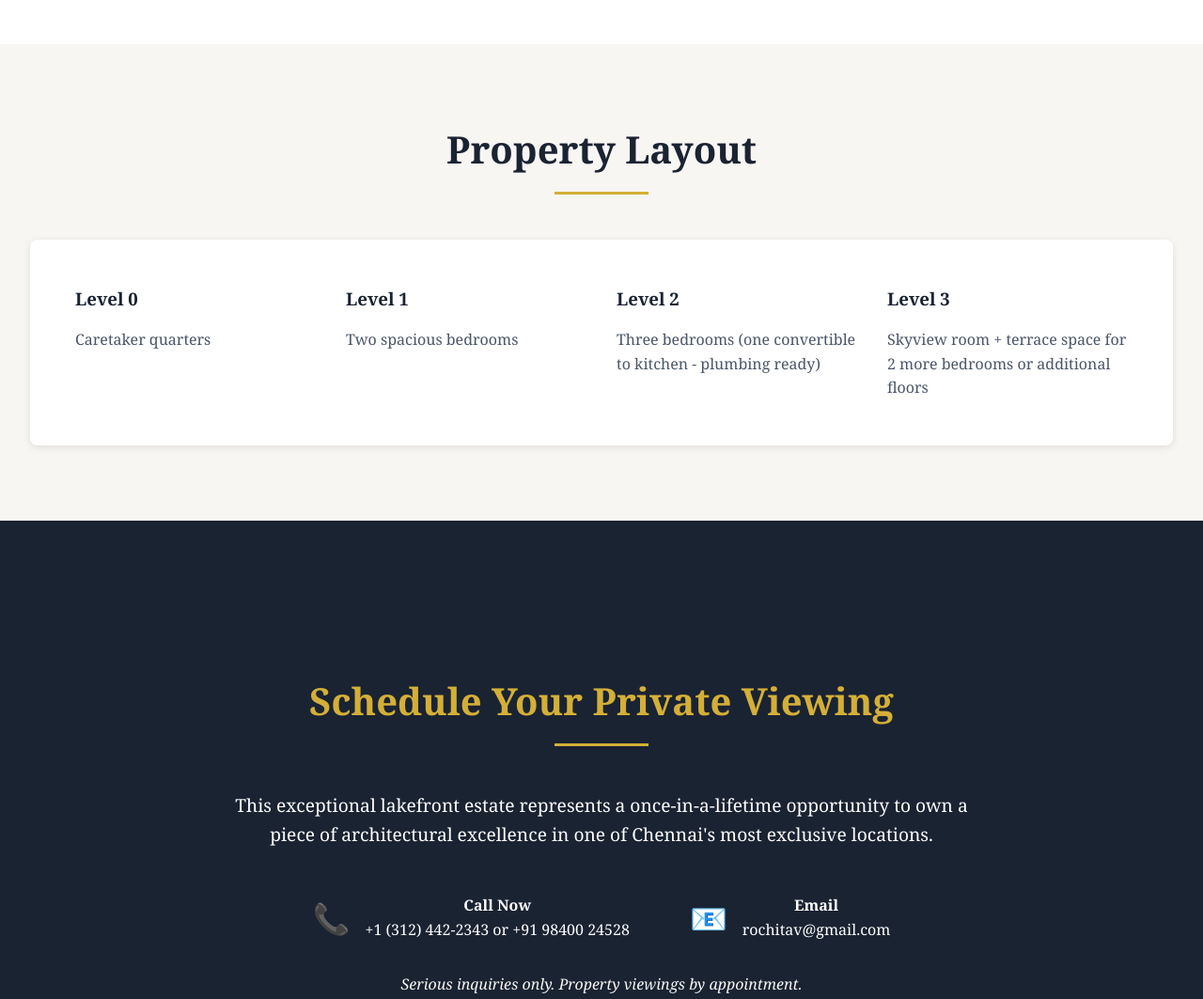
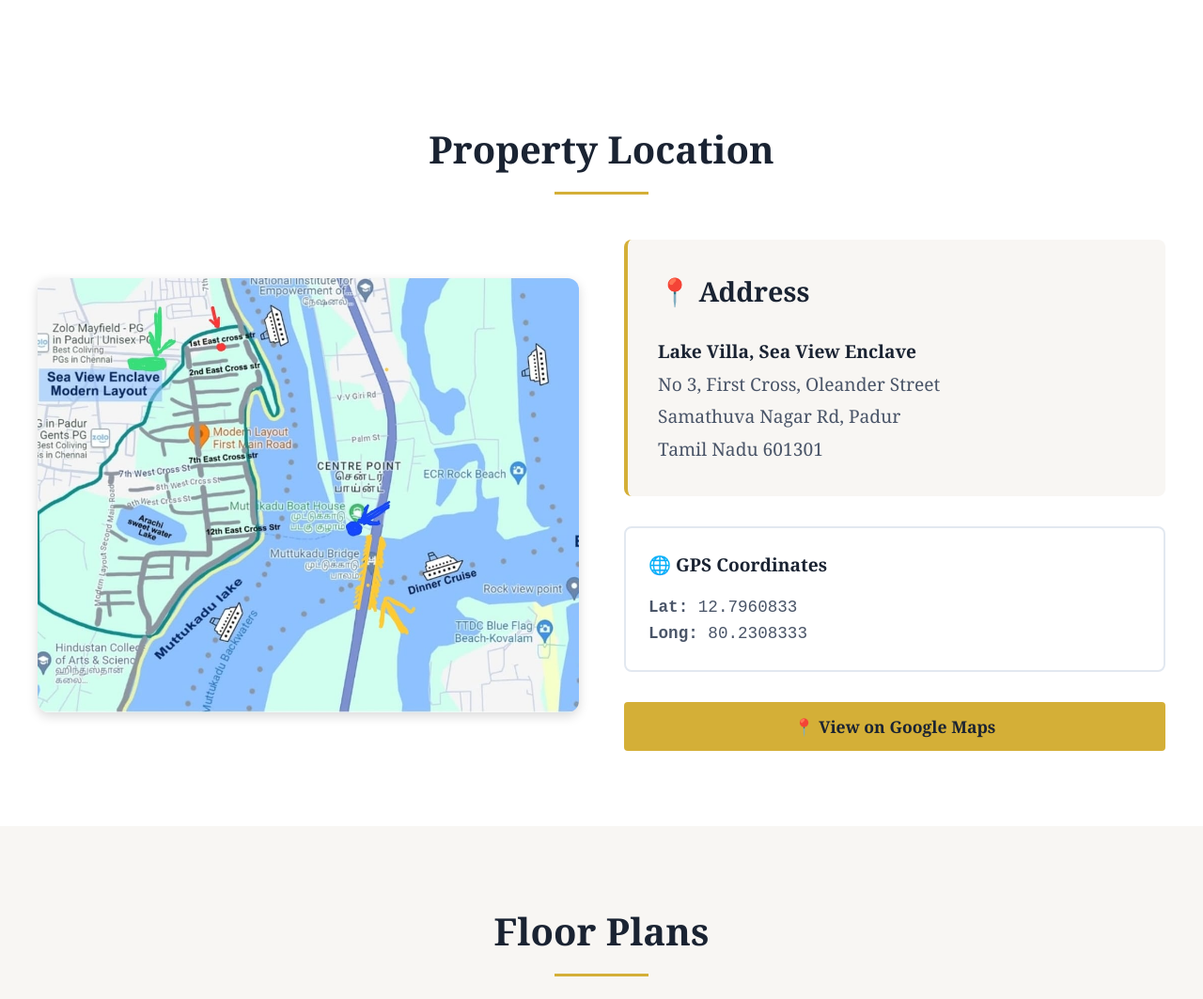
Before and after one commit to akashvenkataramanan/Muttukadu_villa, a plain HTML site: page index.html in a window 1280 px wide. Shown: the part 6320-7383 px from the top of the page at 94% size. Drawn offline with Linux system fonts and the light colour scheme.

Commit message:
more images changed

```diff
--- a/index.html
+++ b/index.html
@@ -712,32 +712,89 @@
         </div>
     </section>
 
-    <!-- Layout Information -->
-    <section class="section">
-        <h2 class="section-title">Property Layout</h2>
-        <div style="background: white; padding: 3rem; border-radius: 8px; box-shadow: 0 2px 8px rgba(0,0,0,0.1);">
-            <div style="display: grid; grid-template-columns: repeat(auto-fit, minmax(250px, 1fr)); gap: 2rem;">
-                <div>
-                    <h3 style="color: var(--deep-blue); margin-bottom: 1rem;">Level 0</h3>
-                    <p>Caretaker quarters</p>
+    <!-- Property Location -->
+    <section class="section" style="background: white;">
+        <h2 class="section-title">Property Location</h2>
+        <div style="max-width: 1200px; margin: 0 auto;">
+            <div style="display: grid; grid-template-columns: 1fr 1fr; gap: 3rem; align-items: center;">
+                <!-- Location Map -->
+                <div style="border-radius: 12px; overflow: hidden; box-shadow: 0 4px 12px rgba(0,0,0,0.15);">
+                    <img src="images/location.jpeg" alt="Property Location Map" style="width: 100%; height: auto; display: block;">
                 </div>
 
+                <!-- Location Details -->
                 <div>
-                    <h3 style="color: var(--deep-blue); margin-bottom: 1rem;">Level 1</h3>
-                    <p>Two spacious bedrooms</p>
-                </div>
+                    <div style="background: var(--soft-cream); padding: 2rem; border-radius: 8px; border-left: 4px solid var(--primary-gold); margin-bottom: 2rem;">
+                        <h3 style="color: var(--deep-blue); margin-bottom: 1.5rem; font-size: 1.8rem;">📍 Address</h3>
+                        <p style="font-size: 1.2rem; line-height: 1.8; color: var(--text-gray); margin: 0;">
+                            <strong style="color: var(--deep-blue);">Lake Villa, Sea View Enclave</strong><br>
+                            No 3, First Cross, Oleander Street<br>
+                            Samathuva Nagar Rd, Padur<br>
+                            Tamil Nadu 601301
+                        </p>
+                    </div>
 
-                <div>
-                    <h3 style="color: var(--deep-blue); margin-bottom: 1rem;">Level 2</h3>
-                    <p>Three bedrooms (one convertible to kitchen - plumbing ready)</p>
-                </div>
+                    <div style="background: white; padding: 1.5rem; border-radius: 8px; border: 2px solid var(--border-light); margin-bottom: 2rem;">
+                        <h4 style="color: var(--deep-blue); margin-bottom: 1rem; font-size: 1.2rem;">🌐 GPS Coordinates</h4>
+                        <p style="font-family: monospace; font-size: 1.1rem; color: var(--text-gray); margin: 0;">
+                            <strong>Lat:</strong> 12.7960833<br>
+                            <strong>Long:</strong> 80.2308333
+                        </p>
+                    </div>
 
-                <div>
-                    <h3 style="color: var(--deep-blue); margin-bottom: 1rem;">Level 3</h3>
-                    <p>Skyview room + terrace space for 2 more bedrooms or additional floors</p>
+                    <a href="https://maps.app.goo.gl/M3GabYMevFVRgXNq6?g_st=aw" target="_blank" class="contact-btn" style="font-size: 1.1rem; display: inline-block; text-align: center; width: 100%;">
+                        📍 View on Google Maps
+                    </a>
                 </div>
             </div>
         </div>
+
+        <style>
+            @media (max-width: 768px) {
+                .section div[style*="grid-template-columns: 1fr 1fr"] {
+                    grid-template-columns: 1fr !important;
+                }
+            }
+        </style>
+    </section>
+
+    <!-- Floor Plans -->
+    <section class="section">
+        <h2 class="section-title">Floor Plans</h2>
+        <div style="max-width: 1200px; margin: 0 auto;">
+            <div style="display: grid; grid-template-columns: repeat(auto-fit, minmax(500px, 1fr)); gap: 3rem;">
+                <!-- First Floor Plan -->
+                <div class="gallery-item" onclick="openLightbox('images/first_floor_floor_plan.jpeg')" style="cursor: pointer; border-radius: 12px; overflow: hidden; box-shadow: 0 4px 12px rgba(0,0,0,0.15); transition: transform 0.3s, box-shadow 0.3s;">
+                    <img src="images/first_floor_floor_plan.jpeg" alt="First Floor Plan" style="width: 100%; height: auto; display: block;">
+                    <div style="background: var(--deep-blue); color: white; padding: 1.5rem; text-align: center;">
+                        <h3 style="margin: 0; font-size: 1.5rem; color: var(--primary-gold);">First Floor Plan</h3>
+                        <p style="margin: 0.5rem 0 0; opacity: 0.9;">Click to enlarge</p>
+                    </div>
+                </div>
+
+                <!-- Second Floor Plan -->
+                <div class="gallery-item" onclick="openLightbox('images/second_floor_floorplan.jpeg')" style="cursor: pointer; border-radius: 12px; overflow: hidden; box-shadow: 0 4px 12px rgba(0,0,0,0.15); transition: transform 0.3s, box-shadow 0.3s;">
+                    <img src="images/second_floor_floorplan.jpeg" alt="Second Floor Plan" style="width: 100%; height: auto; display: block;">
+                    <div style="background: var(--deep-blue); color: white; padding: 1.5rem; text-align: center;">
+                        <h3 style="margin: 0; font-size: 1.5rem; color: var(--primary-gold);">Second Floor Plan</h3>
+                        <p style="margin: 0.5rem 0 0; opacity: 0.9;">Click to enlarge</p>
+                    </div>
+                </div>
+            </div>
+        </div>
+
+        <style>
+            .gallery-item:hover {
+                transform: translateY(-5px);
+                box-shadow: 0 8px 24px rgba(0,0,0,0.2) !important;
+            }
+
+            @media (max-width: 768px) {
+                .section div[style*="minmax(500px, 1fr)"] {
+                    grid-template-columns: 1fr !important;
+                }
+            }
+        </style>
     </section>
 
     <!-- Contact Section -->
```
Also changed, not shown: images/first_floor_floor_plan.jpeg (added), images/location.jpeg (added), images/second_floor_floorplan.jpeg (added), 2 other files.
